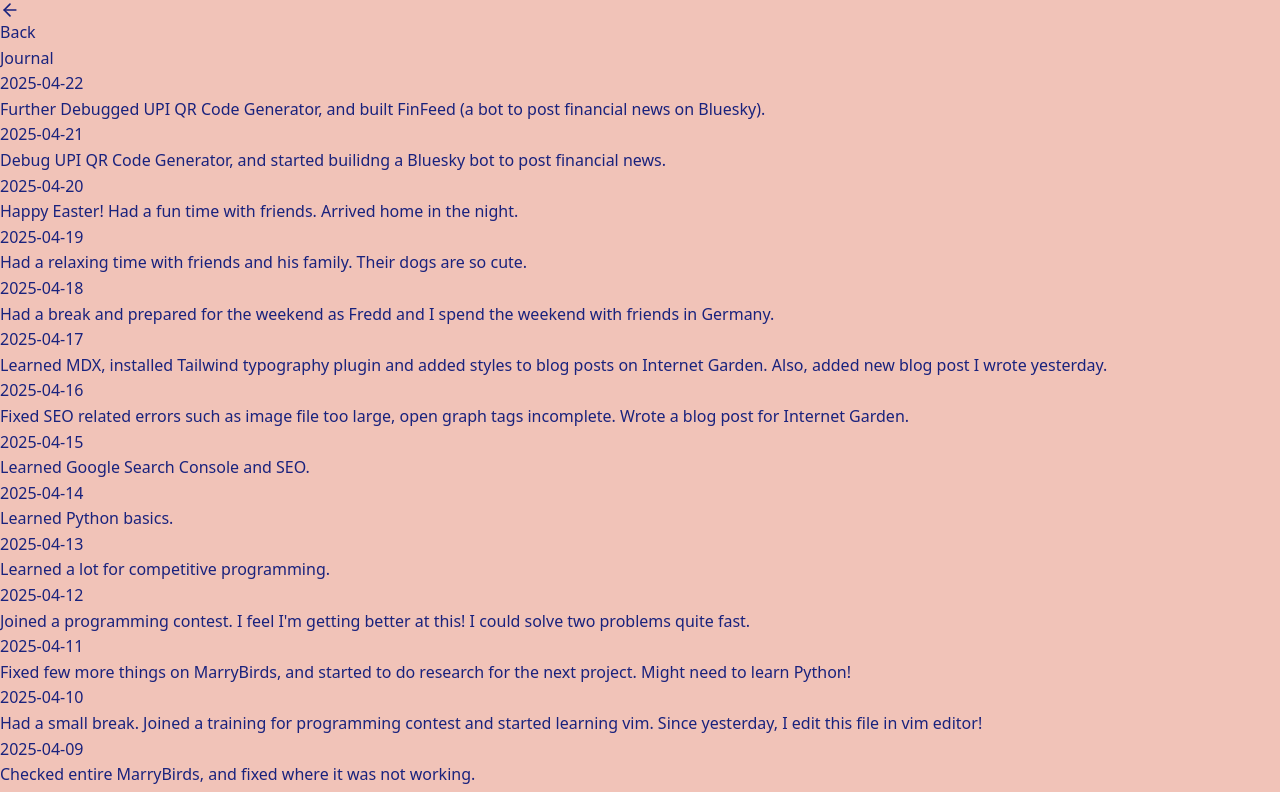
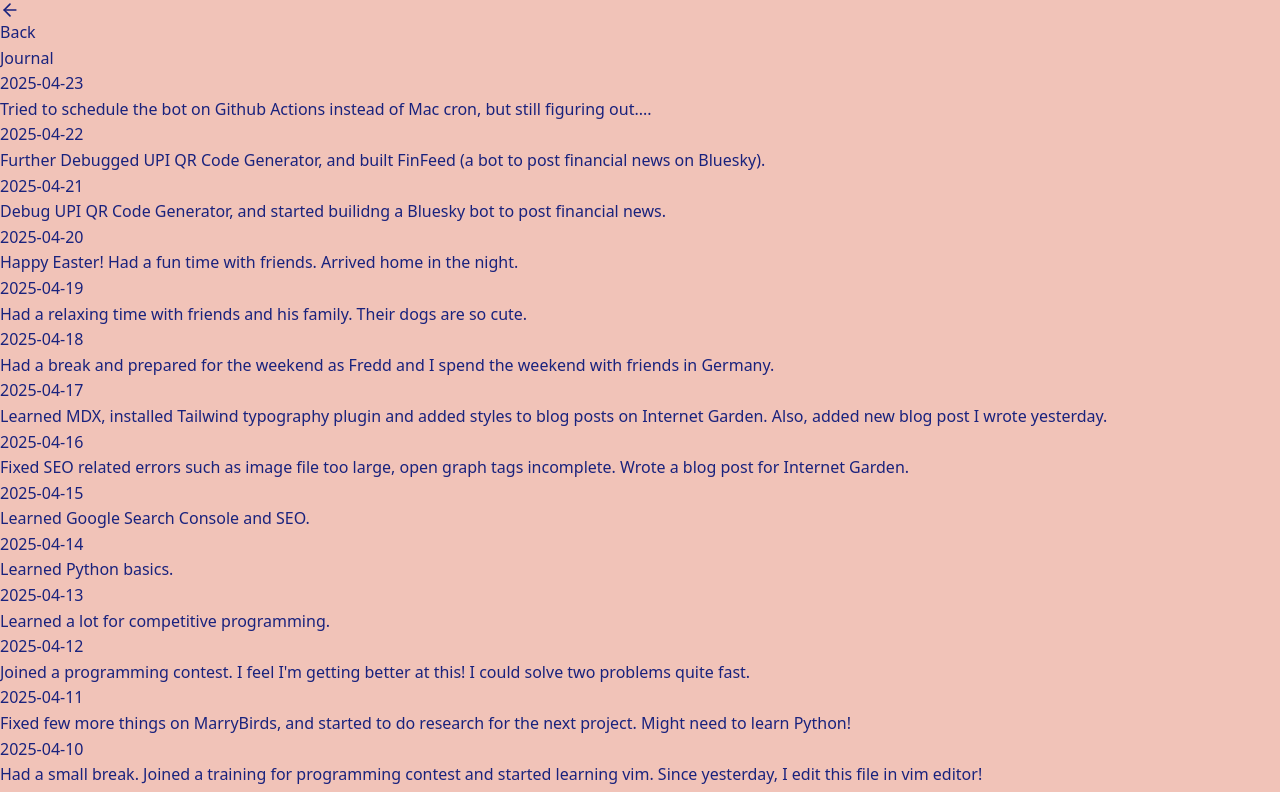
Before and after one commit to minamicode/minamicode.com, a Next.js app: page /journal in a window 1280 px wide. Shown: the top 792 px of the page. Built offline with nearby package versions, Linux system fonts and the light colour scheme.

Commit message:
add a journal entry

```diff
--- a/src/app/_components/JournalEntries.tsx
+++ b/src/app/_components/JournalEntries.tsx
@@ -6,6 +6,10 @@ type JournalEntry = {
 };
 
 const entries: JournalEntry[] = [
+  {
+    date: "2025-04-23",
+    text: "Tried to schedule the bot on Github Actions instead of Mac cron, but still figuring out....",
+  },
   {
     date: "2025-04-22",
     text: "Further Debugged UPI QR Code Generator, and built FinFeed (a bot to post financial news on Bluesky).",
```
